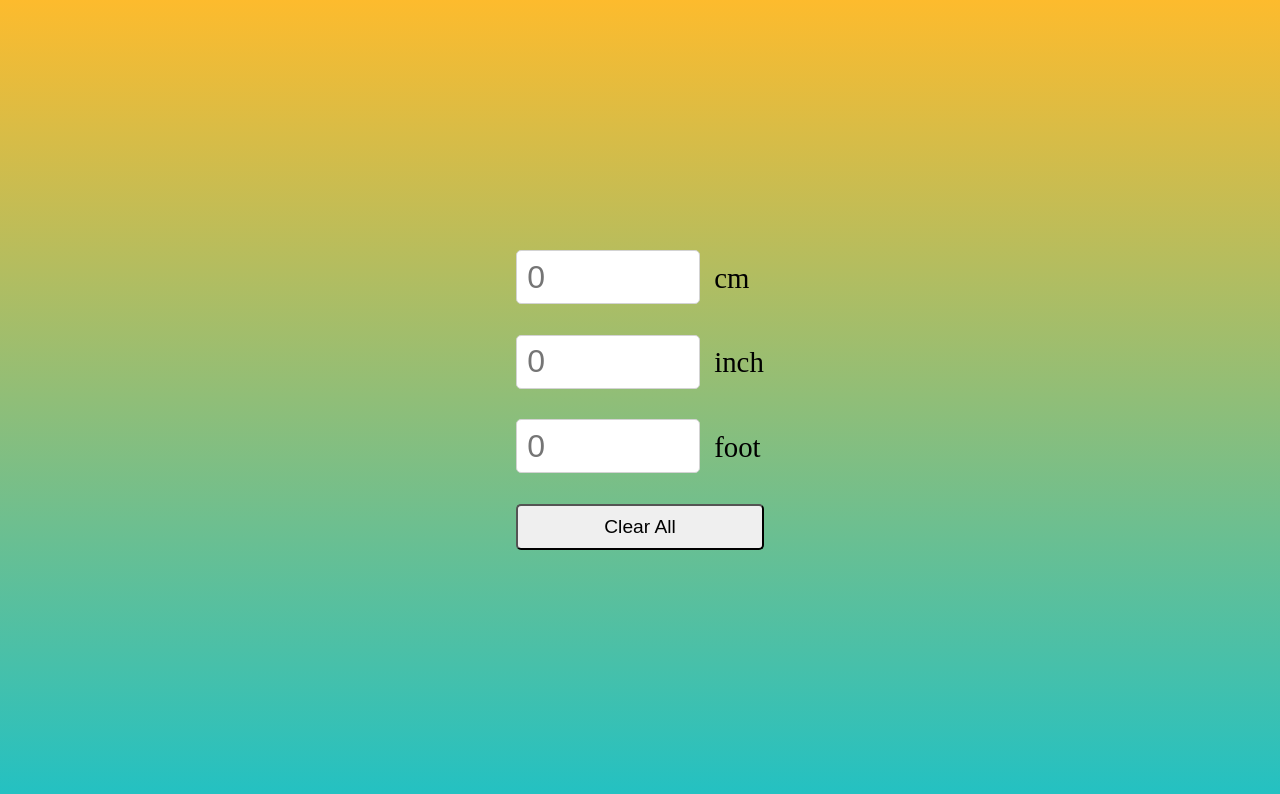
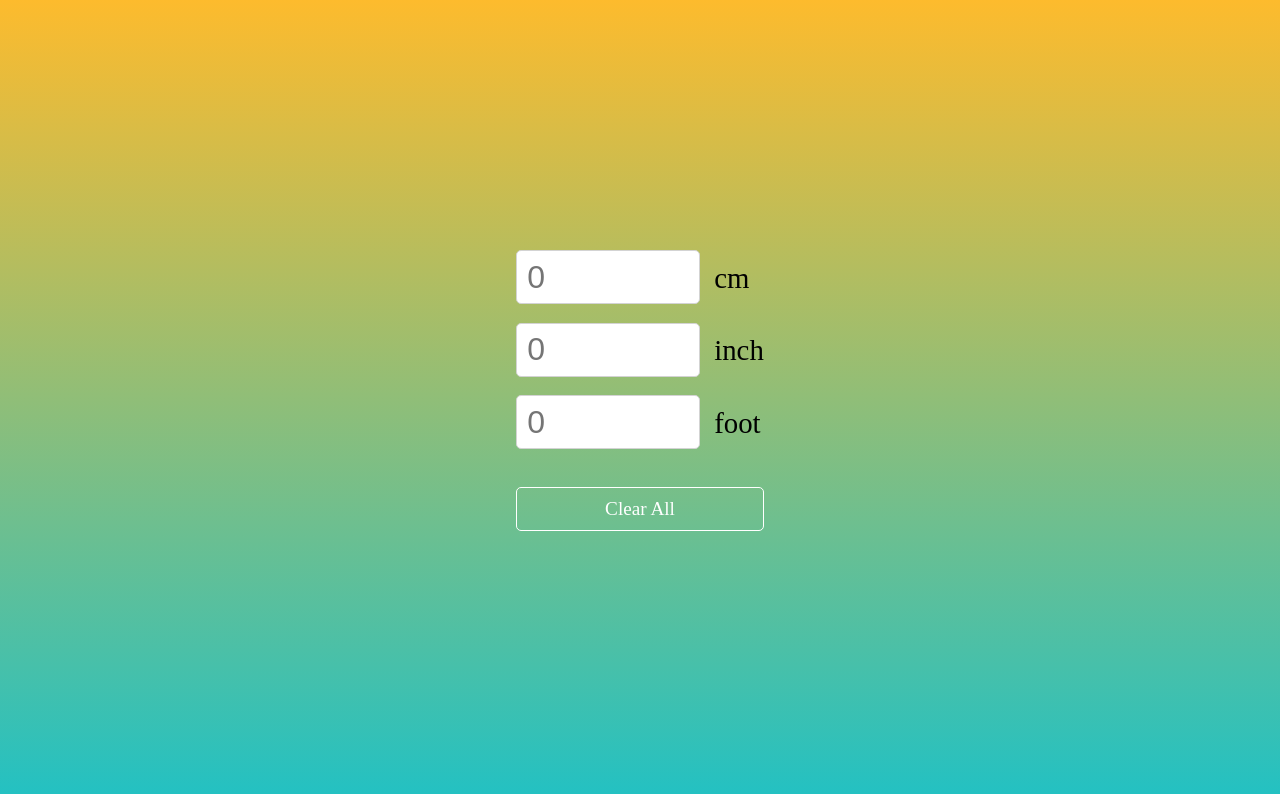
Before and after one commit to RomaP28/measure_converter, a plain HTML site: page index.html in a window 1280 px wide. Drawn offline with Linux system fonts and the light colour scheme.

Commit message:
added clear as paragraph

```diff
--- a/index.html
+++ b/index.html
@@ -30,7 +30,7 @@
         <input id="foot" type="text" pattern="/[0-9]./" placeholder="0" readonly>
         <label for="input">foot</label>
       </div>
-      <button class="clear" onclick="clearAll()">Clear All</button>
+      <p class="clear" onclick="clearAll()">Clear All</p>
     </div>
   </div>
   <script src="./index.js"></script>
--- a/style.css
+++ b/style.css
@@ -73,10 +73,13 @@ label {
 } */
 
 .clear {
+  border: 1px solid white;
+  color: white;
   padding: 10px;
   cursor: pointer;
   border-radius: 5px;
   font-size: 1.2em;
+  text-align: center;
 }
 
 
```
